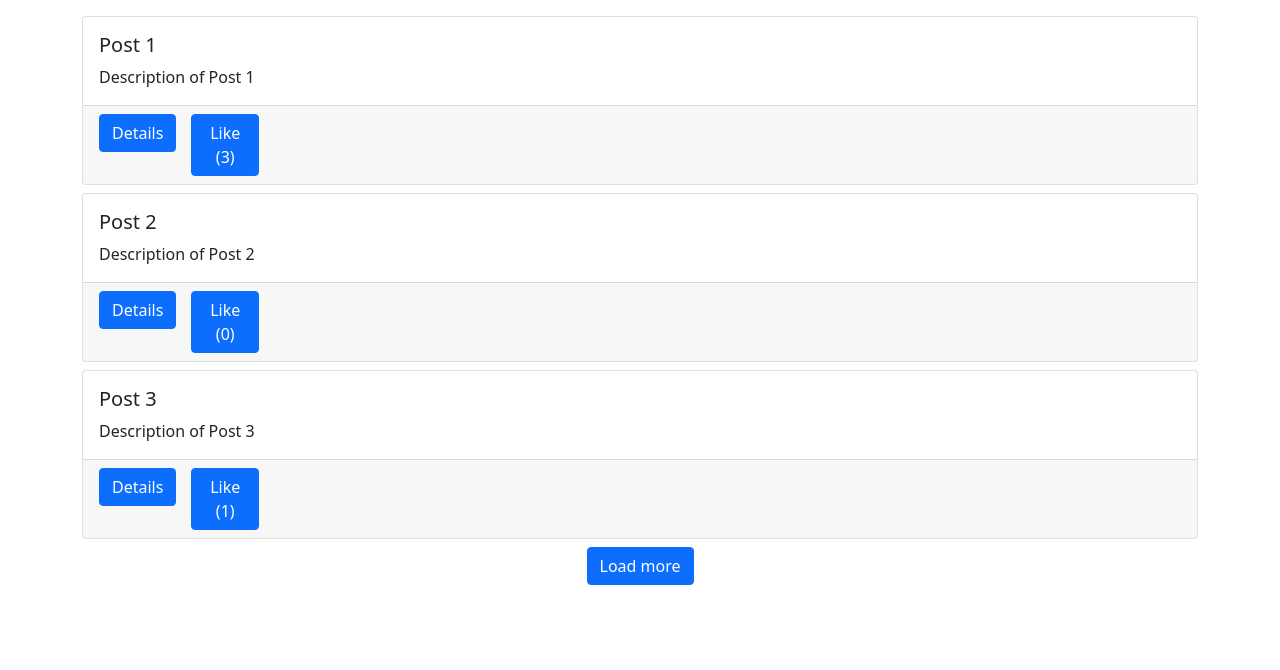
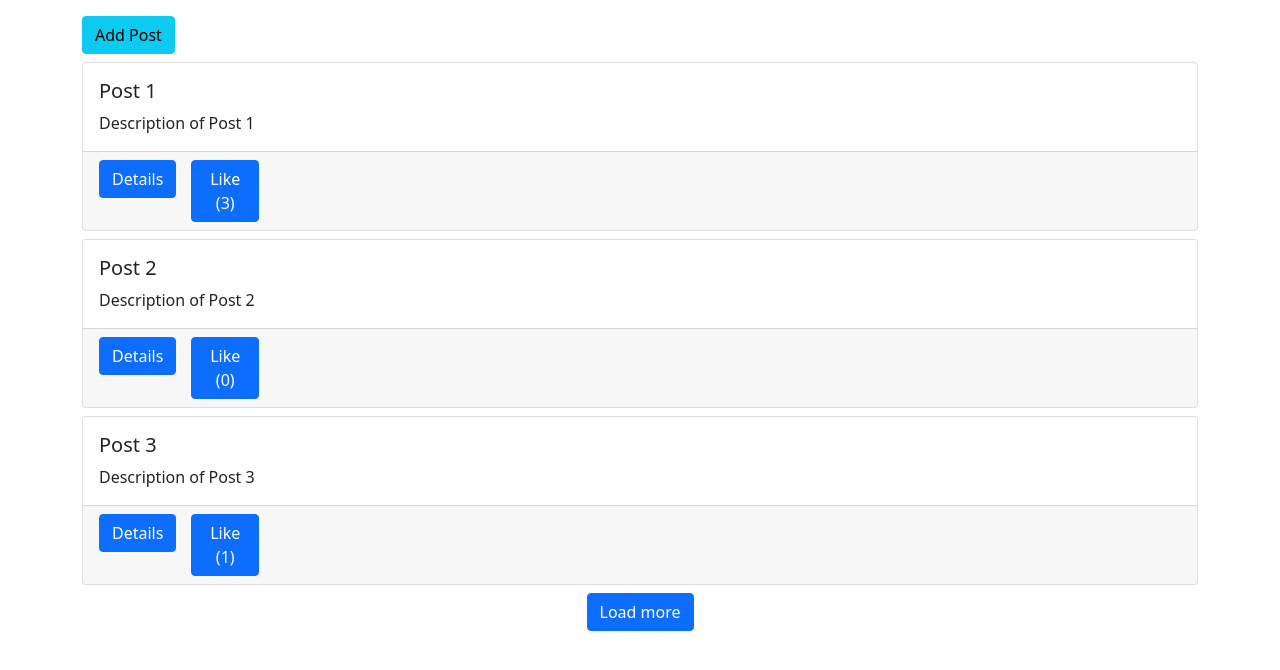
Before and after one commit to Exploser/Django-WebApp, a Django app: page / in a window 1280 px wide. Shown: the top 670 px of the page. Run offline with Django 5.2, Linux system fonts and the light colour scheme; data comes from the database, SQL or seed files in the repository; both versions use the stored data as it was after the commit; some libraries are stand-ins or nearby versions.

Commit message:
Add crispy-forms to the main page for adding posts

```diff
--- /dev/null
+++ b/dj_ajax/src/posts/forms.py
@@ -0,0 +1,9 @@
+from django import forms
+from .models import Posts
+
+class PostForm(forms.ModelForm):
+    # title = forms.CharField(widget=forms.TextInput(attrs={'class': 'form-control'}))
+    # body = forms.CharField(widget=forms.TextInput(attrs={'class': 'form-control', 'rows': 3}))
+    class Meta:
+        model = Posts
+        fields = ('title', 'body',)
--- a/dj_ajax/src/posts/templates/posts/main.html
+++ b/dj_ajax/src/posts/templates/posts/main.html
@@ -1,5 +1,7 @@
 {% extends "base.html" %}
 {% load static %}
+
+{% load crispy_forms_tags %}
 
 {% block scripts %}
     <script src="{% static 'posts/main.js' %}" defer></script>
@@ -12,6 +14,34 @@ posts
 
 
 {% block content %}
+    <!-- Modal -->
+    <div class="modal fade" id="addPostModal" tabindex="-1" aria-labelledby="exampleModalLabel" aria-hidden="true">
+        <div class="modal-dialog">
+            <div class="modal-content">
+                <div class="modal-header">
+                    <h1 class="modal-title fs-5" id="exampleModalLabel">Create Post</h1>
+                    <button type="button" class="btn-close" data-bs-dismiss="modal" aria-label="Close"></button>
+                </div>
+                <div class="modal-body">
+                    <form id ="post-form">
+                        {% csrf_token %}
+                        {{ form|crispy }}
+                        <div class="modal-footer">
+                            <button type="button" class="btn btn-danger" data-bs-dismiss="modal">Close</button>
+                            <button type="submit" class="btn btn-success">+ add</button>
+                        </div>
+                </div>
+
+            </div>
+        </div>
+    </div>
+
+    <!-- Button trigger modal -->
+    <button type="button" class="btn btn-info mb-2" data-bs-toggle="modal" data-bs-target="#addPostModal">
+        Add Post
+    </button>
+
+
     <div id="posts-box" ></div>
 
     <div id="spinner-box" class="text-center">
--- a/dj_ajax/src/posts/views.py
+++ b/dj_ajax/src/posts/views.py
@@ -1,12 +1,27 @@
 from django.shortcuts import render
 from .models import Posts
 from django.http import JsonResponse
-
+from .forms import PostForm
+from profiles.models import Profile
 # Create your views here.
 
 def post_list_and_create(request):
-    qs = Posts.objects.all()
-    return render(request, 'posts/main.html', {'qs':qs})
+    form = PostForm(request.POST or None)
+    # qs = Posts.objects.all()
+
+    if request.headers.get('X-Requested-With') == 'XMLHttpRequest':
+        if form.is_valid():
+            author = Profile.objects.get(user=request.user)
+            instance = form.save(commit=False)
+            instance.author = author
+            instance.save()
+
+    context = {
+        'form': form,
+    }
+
+    return render(request, 'posts/main.html', context)
+
 
 def load_post_data_view(request, num_posts):
     visible = 3
--- a/dj_ajax/src/posts_proj/settings.py
+++ b/dj_ajax/src/posts_proj/settings.py
@@ -44,7 +44,11 @@ INSTALLED_APPS = [
 
     # 3rd party apps
     'crispy_forms',
+    'bootstrap4',
+    'crispy_bootstrap4',
 ]
+
+CRISPY_TEMPLATE_PACK = 'bootstrap4'
 
 MIDDLEWARE = [
     "django.middleware.csrf.CsrfViewMiddleware",
--- /dev/null
+++ b/dj_ajax/src/static/posts/main.js
@@ -0,0 +1,109 @@
+const helloWorldBox = document.getElementById('hello-world')
+const postsBox = document.getElementById('posts-box')
+const spinnerBox = document.getElementById('spinner-box')
+const loadBtn = document.getElementById('load-btn')
+const endBox = document.getElementById('end-box')
+
+const getCookie =(name) => {
+    let cookieValue = null;
+    if (document.cookie && document.cookie !== '') {
+        const cookies = document.cookie.split(';');
+        for (let i = 0; i < cookies.length; i++) {
+            const cookie = cookies[i].trim();
+            // Does this cookie string begin with the name we want?
+            if (cookie.substring(0, name.length + 1) === (name + '=')) {
+                cookieValue = decodeURIComponent(cookie.substring(name.length + 1));
+                break;
+            }
+        }
+    }
+    console.log(cookieValue)
+    return cookieValue;
+}
+
+const csrftoken = getCookie('csrftoken');
+
+let visible = 3
+
+const likeUnlikePosts = ()=> {
+    const likeUnlikeForms = [...document.getElementsByClassName('like-unlike-forms')]
+    likeUnlikeForms.forEach(form=> form.addEventListener('submit', e=>{
+        e.preventDefault()
+        const clickedID = e.target.getAttribute('data-form-id');
+        const clickedBtn = document.getElementById(`like-unlike-${clickedID}`);
+
+        $.ajax({
+            type: 'POST',
+            url: "/like-unlike/",
+            data: {
+                'csrfmiddlewaretoken': csrftoken,
+                'pk': clickedID,
+            },
+            success: function(response){
+                console.log("HELP")
+                console.log(response)
+                clickedBtn.textContent = response.liked ? `Unlike (${response.count})`:`Like (${response.count})`
+            },
+            error: function(error){
+                console.log(error)
+
+            }
+        })
+    }))
+}
+
+const getData = () => {
+    $.ajax({
+        type: 'GET',
+        url: `/data/${visible}/`,
+        success: function (response) {
+            console.log(response)
+            const data = response.data
+            setTimeout(() => {
+                spinnerBox.classList.add('not-visible')
+                console.log(data)
+                data.forEach(element => {
+                    postsBox.innerHTML += `
+                        <div class="card mb-2">
+                            <div class="card-body">
+                                <h5 class="card-title">${element.title}</h5>
+                                <p class="card-text">${element.body}</p>
+                            </div>
+                            <div class="card-footer">
+                                <div class="row">
+                                    <div class="col-1">
+                                        <a href="#" class="btn btn-primary">Details</a>
+                                    </div>
+                                    <div class="col-1">
+                                        <form method="post" class="like-unlike-forms" data-form-id="${element.id}">
+                                            <button href="#" class="btn btn-primary" id="like-unlike-${element.id}">${element.liked? `Unlike (${element.count})`:`Like (${element.count})`}</button>
+                                        </form>
+                                    </div>
+                                </div>
+                            </div>
+                        </div>
+                    `
+                });
+                likeUnlikePosts()
+            }, 100)
+            if (response.size === 0){
+                endBox.textContent = "Nothing to see here..... :("
+            }
+            else if (response.size <= visible) {
+                loadBtn.classList.add('not-visible')
+                endBox.textContent = "That's the end of scrolling for you"
+            }
+        },
+        error: function (error) {
+            console.error(error);
+        }
+    })
+}
+
+loadBtn.addEventListener('click', () => {
+    spinnerBox.classList.remove('not-visible')
+    visible += 3
+    getData()
+})
+
+getData()
```
Also changed, not shown: dj_ajax/src/requirements.txt (added, +225 -0 lines), dj_ajax/src/db.sqlite3.
